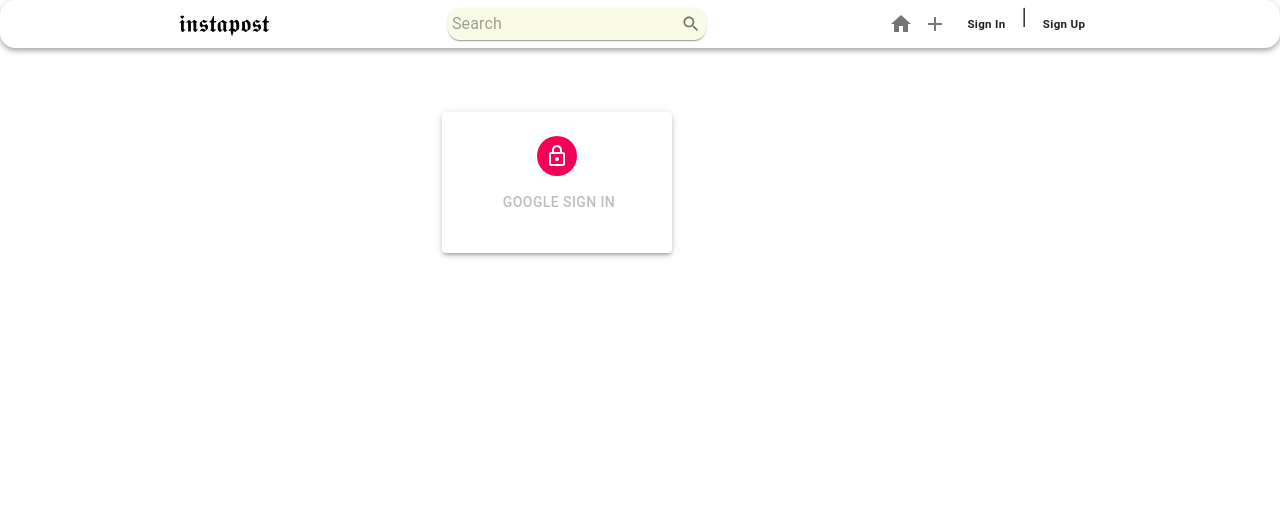
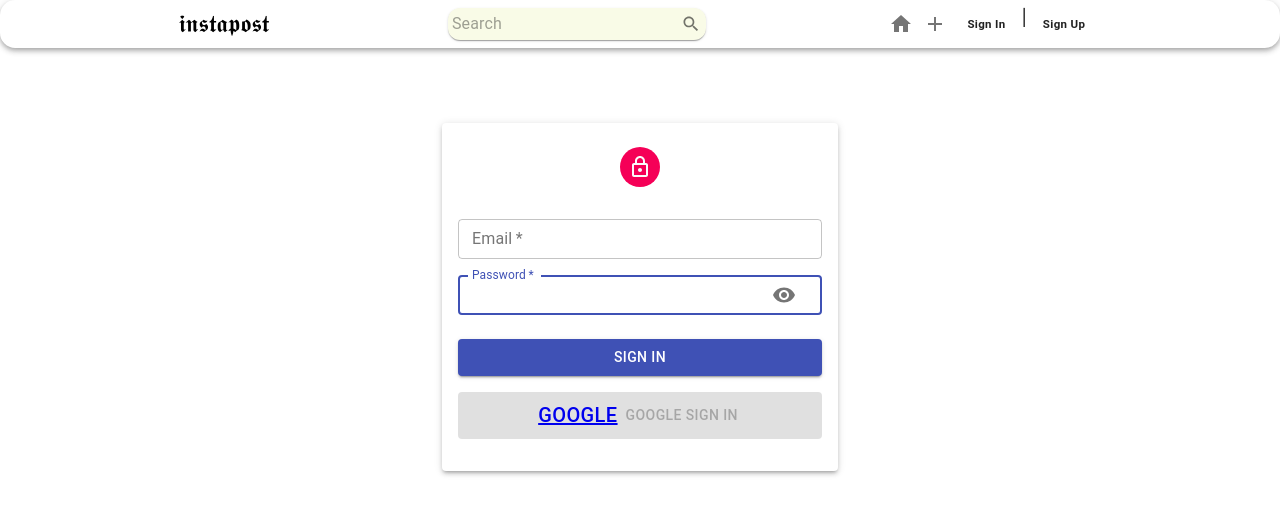
Before and after one commit to deepakbagra/instapost, a React (Create React App) app in the folder client/: page /auth/signin in a window 1280 px wide. Shown: the top 514 px of the page. Built offline with nearby package versions, Linux system fonts and the light colour scheme.

Commit message:
sign in auth implemented

```diff
--- a/client/src/components/auth/GoogleIcon.js
+++ b/client/src/components/auth/GoogleIcon.js
@@ -2,7 +2,7 @@
 
 const GoogleIcon = () => {
   return (
-    <a href="https://icons8.com/icon/36987/google"></a>
+    <a href="https://icons8.com/icon/17949/google">Google</a>
   );
 };
 
--- a/client/src/components/auth/SignIn.js
+++ b/client/src/components/auth/SignIn.js
@@ -1,20 +1,23 @@
 import React, { useState } from 'react';
-import { Avatar, Paper, Container, Button } from '@material-ui/core';
+import { Avatar, Paper, Grid, TextField, IconButton, InputAdornment, Container, Button } from '@material-ui/core';
 import LockOutlinedIcon from '@material-ui/icons/LockOutlined';
 import { GoogleLogin } from 'react-google-login';
 import GoogleIcon from './GoogleIcon';
 import useStyles from './styles';
 import { useDispatch } from 'react-redux';
 import { useNavigate } from 'react-router-dom';
+import Visibility from '@material-ui/icons/Visibility';
+import VisibilityOff from '@material-ui/icons/VisibilityOff';
+
 import { signIn } from '../../redux/actions/authActions';
 
 const initialState = { email: '', password: '' };
 
 const SignIn = () => {
     const [formData, setFormData] = useState(initialState);
+    const [showPassword, setShowPassword] = useState(false);
 
     const classes = useStyles();
-
     const dispatch = useDispatch();
     const navigate = useNavigate();
 
@@ -22,7 +25,15 @@
         e.preventDefault();
 
         dispatch(signIn(formData, navigate));
-   }
+    }
+
+    const handleChange = (e) => {
+        setFormData({ ...formData, [e.target.name]: e.target.value });
+    }
+
+    const handleShowPassword = () => {
+        setShowPassword((prevShowPassword) => !prevShowPassword);
+    }
 
     const googleSuccess = async (res) => {
         const result = res?.profileObj;
@@ -43,11 +54,51 @@
     }
 
     return (
-        <Container component='main' maxWidth='xs'>
+        <Container component='main' maxWidth='xs' className={classes.main}>
             <Paper className={classes.paper} elevation={3}>
                 <Avatar className={classes.avatar}>
                     <LockOutlinedIcon />
                 </Avatar>
+                <form className={classes.form} onSubmit={handleSubmit}>
+                    <Grid container spacing={2}>
+                        <Grid item xs={12} >
+                            <TextField size='small'
+                                    name='email'
+                                    label='Email'
+                                    autoFocus
+                                    variant='outlined'
+                                    required
+                                    fullWidth
+                                    value={formData.email}
+                                    onChange={handleChange}
+                                />
+                        </Grid>
+                        <Grid item xs={12} >
+                            <TextField size='small'
+                                    name='password'
+                                    label='Password'
+                                    autoFocus
+                                    variant='outlined'
+                                    required
+                                    fullWidth
+                                    value={formData.password}
+                                    type={showPassword ? 'text' : 'password'}
+                                    onChange={handleChange}
+                                    InputProps={{
+                                        endAdornment:
+                                            <InputAdornment position='end'>
+                                                <IconButton onClick={handleShowPassword}>
+                                                {showPassword ? <VisibilityOff /> : <Visibility />}
+                                                </IconButton>
+                                            </InputAdornment>
+                                }}
+                            />
+                        </Grid>
+                    </Grid>
+                    <Button type='submit' fullWidth variant='contained' color='primary' className={classes.submit} >
+                        Sign In
+                    </Button>
+                </form>
                 <GoogleLogin
                     clientId='9821150940-ssoeabl4mh0amcmco2j5h6usn4531p9g.apps.googleusercontent.com'
                     render={(renderProps) => (
@@ -58,7 +109,7 @@
                             onClick={renderProps.onClick}
                             disabled={renderProps.disabled}
                             startIcon={<GoogleIcon />}
-                            variant='inherit'
+                            variant='contained'
                         >
                             Google Sign In
                         </Button>
--- a/client/src/components/auth/SignUp.js
+++ b/client/src/components/auth/SignUp.js
@@ -38,7 +38,7 @@
     }
 
     return (
-        <Container component='main' className={classes.main}>
+        <Container component='main' className={classes.main} maxWidth='xs'>
             <Paper className={classes.paper}>
                 <Avatar className={classes.avatar}>
                   <LockOutlinedIcon />
--- a/client/src/components/auth/styles.js
+++ b/client/src/components/auth/styles.js
@@ -3,7 +3,7 @@
 export default makeStyles((theme) => ({
   main: {
     justifyContent: 'center',
-    display: 'flex'
+    display: 'flex',
   },
   paper: {
     marginTop: theme.spacing(8),
@@ -11,8 +11,9 @@
     flexDirection: 'column',
     alignItems: 'center',
     padding: theme.spacing(2),
-    maxWidth: '50%'
+
   },
+
   root: {
     '& .MuiTextField-root': {
       margin: theme.spacing(1),
```
Also changed, not shown: 1 other file (tests, documents, lock files or other folders).
